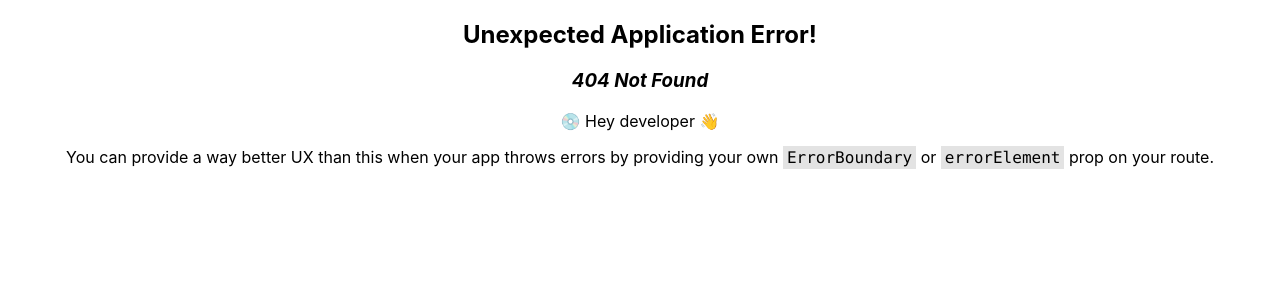
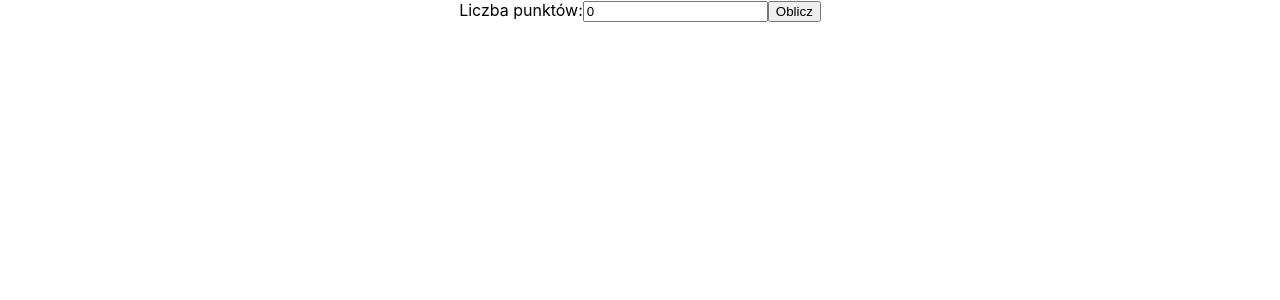
Before and after one commit to Jump3rr/metody-numeryczne-ts, a React (Create React App) app: page /approximation3 in a window 1280 px wide. Before the commit this address had no page. Shown: the top 300 px of the page. Built offline with nearby package versions, Linux system fonts and the light colour scheme; the HTML template or start-up script is replaced by a standard one.

Commit message:
approximation 3

```diff
--- a/package.json
+++ b/package.json
@@ -9,8 +9,8 @@
     "@types/jest": "^27.5.2",
     "@types/node": "^16.18.23",
     "@types/react": "^18.0.32",
-    "@types/react-dom": "^18.0.11",
-    "d3": "^7.8.4",
+    "@types/react-dom": "^18.2.4",
+    "d3": "^7.8.5",
     "decimal.js": "^10.4.3",
     "mathjs": "^11.8.0",
     "react": "^18.2.0",
--- a/src/App.tsx
+++ b/src/App.tsx
@@ -5,6 +5,7 @@ import { Interpolation } from './components/Interpolation';
 import Approximation1 from './components/Approximation1';
 import Euler from './components/Euler';
 import Approximation2 from './components/Approximation2';
+import Approximation3 from './components/Approximation3';
 
 function App() {
   const router = createBrowserRouter([
@@ -25,6 +26,10 @@ function App() {
       element: <Approximation2 />,
     },
     {
+      path: '/approximation3',
+      element: <Approximation3 />,
+    },
+    {
       path: '/euler',
       element: <Euler />,
     },
--- /dev/null
+++ b/src/components/Approximation3.tsx
@@ -0,0 +1,113 @@
+import React, { FormEvent, useState } from 'react';
+import Graph from './Graph';
+
+interface Point {
+  t: number;
+  T: number;
+}
+
+const Approximation3 = () => {
+  const [points, setPoints] = useState<Point[]>([]);
+  const [numPoints, setNumPoints] = useState<number>(0);
+  const [result, setResult] = useState<string | null>(null);
+  const [aB, setAB] = useState<[number, number]>([0, 0]);
+
+  const handleChange = (
+    e: React.ChangeEvent<HTMLInputElement>,
+    index: number
+  ) => {
+    const updatedPoints = [...points];
+    updatedPoints[index] = {
+      ...updatedPoints[index],
+      [e.target.name]: parseFloat(e.target.value),
+    };
+    setPoints(updatedPoints);
+  };
+
+  const handleSubmit = (e: FormEvent<HTMLFormElement>) => {
+    e.preventDefault();
+
+    const n = points.length;
+    const sumY = points.reduce((prev, cur) => prev + Math.log(cur.T), 0);
+    const sumX = points.reduce((prev, cur) => prev + cur.t, 0);
+    const sumXSquare = points.reduce(
+      (prev, cur) => prev + Math.pow(cur.t, 2),
+      0
+    );
+    const sumXY = points.reduce(
+      (prev, cur) => prev + cur.t * Math.log(cur.T),
+      0
+    );
+
+    const denominator = n * sumXSquare - Math.pow(sumX, 2);
+    if (Math.abs(denominator) < Number.EPSILON) {
+      setResult(
+        'Błąd obliczeń. Mianownik jest zbyt bliski zera. Spróbuj z innymi punktami.'
+      );
+      return;
+    }
+
+    const b = (n * sumXY - sumX * sumY) / denominator;
+    const A = (sumY - b * sumX) / n;
+    const a = Math.exp(A);
+
+    setResult(`y = ${a.toFixed(3)} exp(${b.toFixed(3)}x)`);
+    setAB([a, b]);
+  };
+
+  const handleNumPointsChange = (e: React.ChangeEvent<HTMLInputElement>) => {
+    const num = parseInt(e.target.value);
+    setNumPoints(num);
+    setPoints(Array(num).fill({ t: 0, T: 0 }));
+  };
+
+  return (
+    <div>
+      <form onSubmit={handleSubmit}>
+        <label>
+          Liczba punktów:
+          <input
+            type='number'
+            min='2'
+            value={numPoints}
+            onChange={handleNumPointsChange}
+          />
+        </label>
+        {points.map((_, index) => (
+          <div key={index}>
+            <label>
+              t{index + 1}:
+              <input
+                type='number'
+                step='1'
+                name='t'
+                value={points[index].t}
+                onChange={(e) => handleChange(e, index)}
+              />
+            </label>
+            <label>
+              T{index + 1}:
+              <input
+                type='number'
+                step='0.01'
+                name='T'
+                value={points[index].T}
+                onChange={(e) => handleChange(e, index)}
+              />
+            </label>
+          </div>
+        ))}
+        <button type='submit'>Oblicz</button>
+      </form>
+      {result && (
+        <div>
+          <h1>Wyniki aproksymacji:</h1>
+          <p>{result}</p>
+          <Graph a={aB[0]} b={aB[1]} data={points} />
+        </div>
+      )}
+    </div>
+  );
+};
+
+export default Approximation3;
--- /dev/null
+++ b/src/components/Graph.tsx
@@ -0,0 +1,66 @@
+import React, { useEffect, useRef } from 'react';
+import * as d3 from 'd3';
+
+interface GraphProps {
+  a: number;
+  b: number;
+  data: { t: number; T: number }[];
+}
+
+const Graph: React.FC<GraphProps> = ({ a, b, data }) => {
+  const ref = useRef<SVGSVGElement>(null);
+  const margin = { top: 20, right: 20, bottom: 30, left: 50 };
+  const width = 960 - margin.left - margin.right;
+  const height = 500 - margin.top - margin.bottom;
+
+  useEffect(() => {
+    if (ref.current) {
+      d3.select(ref.current).selectAll('*').remove();
+
+      const svg = d3
+        .select(ref.current)
+        .attr(
+          'viewBox',
+          `0 0 ${width + margin.left + margin.right} ${
+            height + margin.top + margin.bottom
+          }`
+        )
+        .append('g')
+        .attr('transform', `translate(${margin.left},${margin.top})`);
+
+      const x = d3
+        .scaleLinear()
+        .domain(d3.extent(data, (d) => d.t) as [number, number])
+        .range([0, width]);
+
+      const y = d3
+        .scaleLinear()
+        .domain([0, d3.max(data, (d) => d.T)!])
+        .range([height, 0]);
+
+      const line = d3
+        .line<{ t: number; T: number }>()
+        .x((d) => x(d.t))
+        .y((d) => y(a * Math.exp(b * d.t)));
+
+      svg
+        .append('g')
+        .attr('transform', `translate(0,${height})`)
+        .call(d3.axisBottom(x));
+
+      svg.append('g').call(d3.axisLeft(y));
+
+      svg
+        .append('path')
+        .datum(data)
+        .attr('fill', 'none')
+        .attr('stroke', 'steelblue')
+        .attr('stroke-width', 1.5)
+        .attr('d', line);
+    }
+  }, [a, b, data]);
+
+  return <svg ref={ref} width={1000} height={700} />;
+};
+
+export default Graph;
```
Also changed, not shown: 1 other file (tests, documents, lock files or other folders).
